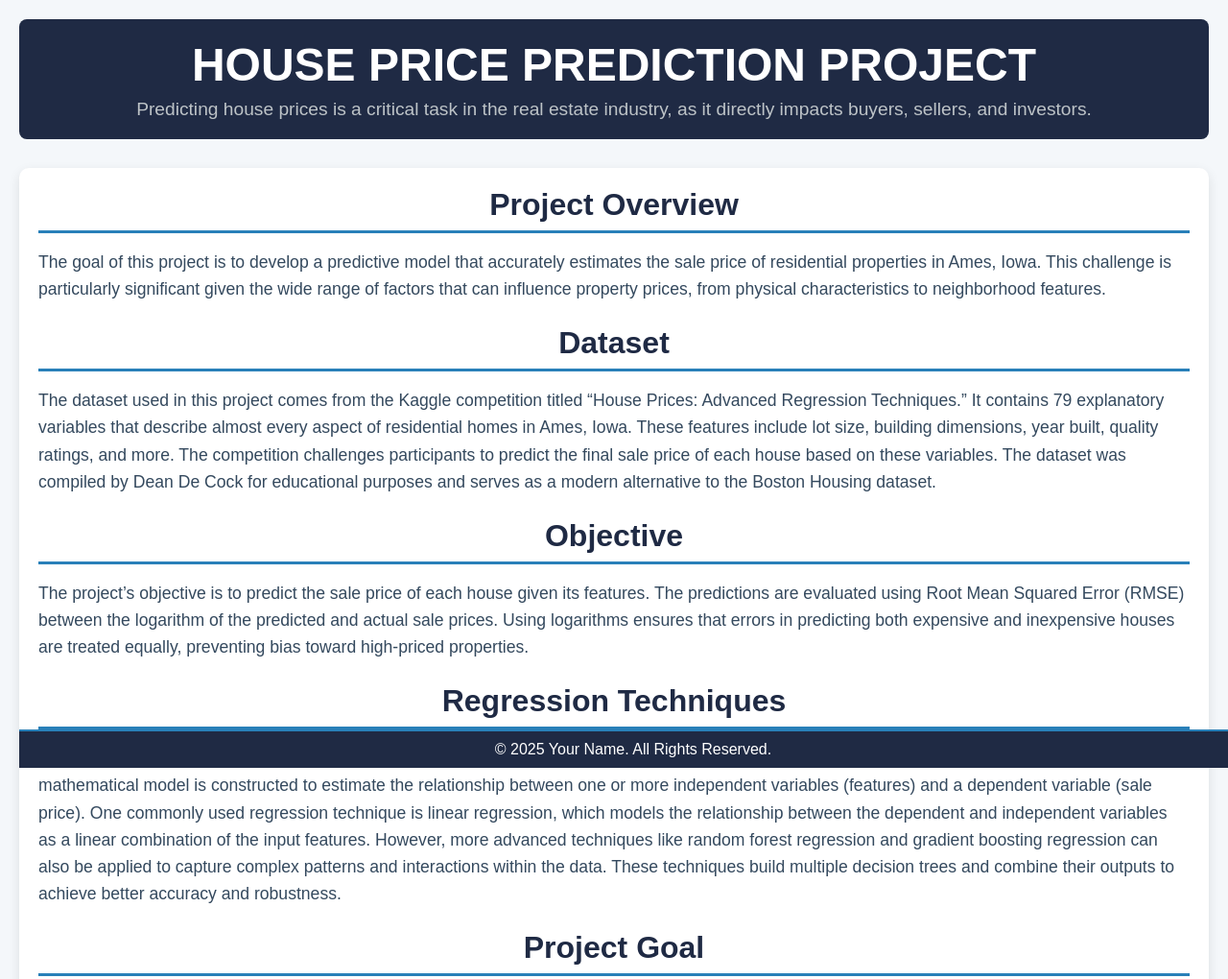
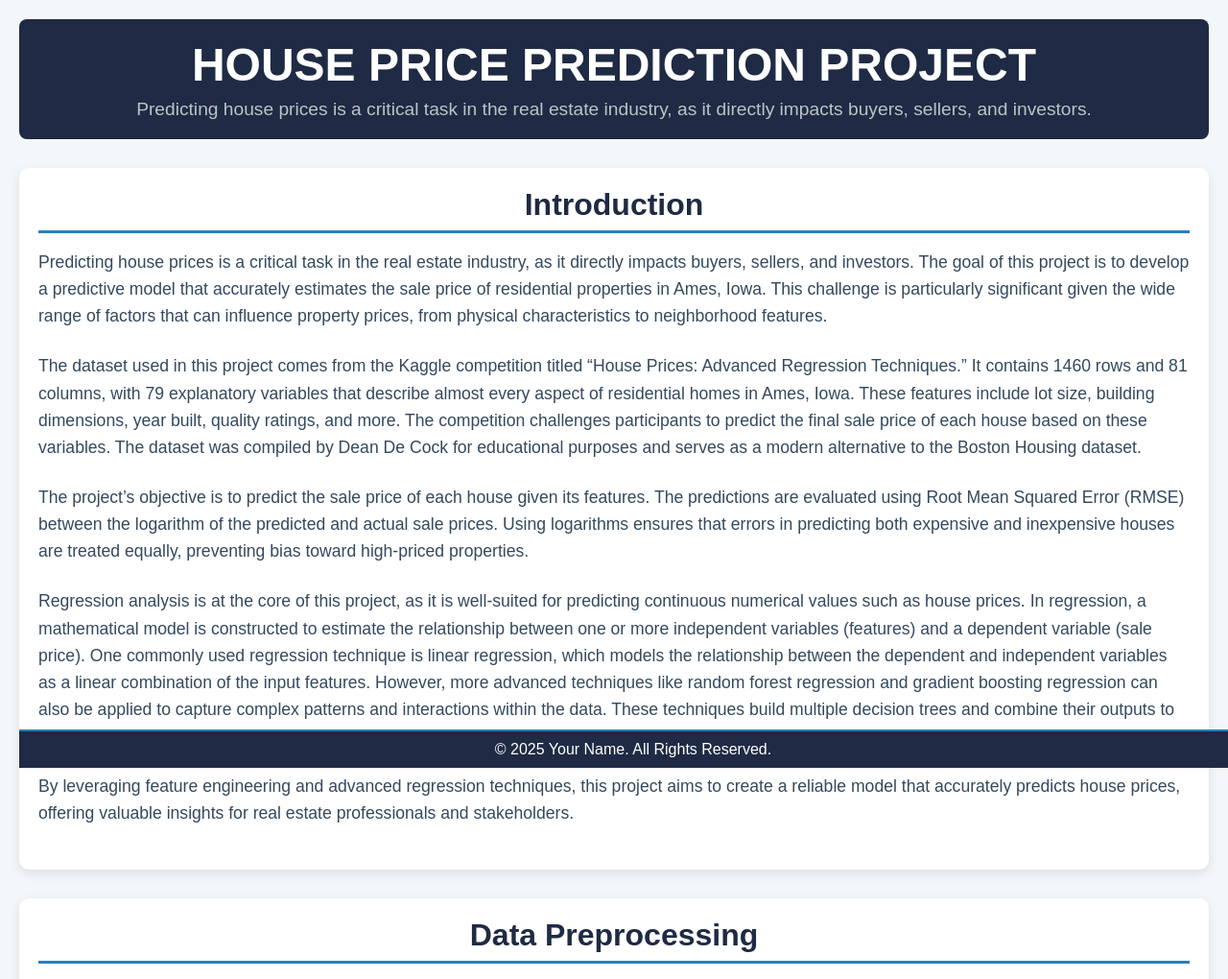
Before and after one commit to clarktommie/clarktommie.github.io-housingregression, a plain HTML site: page index.html in a window 1280 px wide. Shown: the top 1020 px of the page at 96% size. Drawn offline with Linux system fonts and the light colour scheme.

Commit message:
Update index.html

```diff
--- a/index.html
+++ b/index.html
@@ -11,23 +11,14 @@
         <h1>House Price Prediction Project</h1>
         <p class="intro">Predicting house prices is a critical task in the real estate industry, as it directly impacts buyers, sellers, and investors.</p>
     </header>
-    <section class="project-details">
-    <h2>Project Overview</h2>
-    <p>The goal of this project is to develop a predictive model that accurately estimates the sale price of residential properties in Ames, Iowa. This challenge is particularly significant given the wide range of factors that can influence property prices, from physical characteristics to neighborhood features.</p>
-
-    <h2>Dataset</h2>
-    <p>The dataset used in this project comes from the Kaggle competition titled “House Prices: Advanced Regression Techniques.” It contains 79 explanatory variables that describe almost every aspect of residential homes in Ames, Iowa. These features include lot size, building dimensions, year built, quality ratings, and more. The competition challenges participants to predict the final sale price of each house based on these variables. The dataset was compiled by Dean De Cock for educational purposes and serves as a modern alternative to the Boston Housing dataset.</p>
-
-    <h2>Objective</h2>
+    <section class="introduction">
+    <h2>Introduction</h2>
+    <p>Predicting house prices is a critical task in the real estate industry, as it directly impacts buyers, sellers, and investors. The goal of this project is to develop a predictive model that accurately estimates the sale price of residential properties in Ames, Iowa. This challenge is particularly significant given the wide range of factors that can influence property prices, from physical characteristics to neighborhood features.</p>
+    <p>The dataset used in this project comes from the Kaggle competition titled “House Prices: Advanced Regression Techniques.” It contains 1460 rows and 81 columns, with 79 explanatory variables that describe almost every aspect of residential homes in Ames, Iowa. These features include lot size, building dimensions, year built, quality ratings, and more. The competition challenges participants to predict the final sale price of each house based on these variables. The dataset was compiled by Dean De Cock for educational purposes and serves as a modern alternative to the Boston Housing dataset.</p>
     <p>The project’s objective is to predict the sale price of each house given its features. The predictions are evaluated using Root Mean Squared Error (RMSE) between the logarithm of the predicted and actual sale prices. Using logarithms ensures that errors in predicting both expensive and inexpensive houses are treated equally, preventing bias toward high-priced properties.</p>
-
-    <h2>Regression Techniques</h2>
     <p>Regression analysis is at the core of this project, as it is well-suited for predicting continuous numerical values such as house prices. In regression, a mathematical model is constructed to estimate the relationship between one or more independent variables (features) and a dependent variable (sale price). One commonly used regression technique is linear regression, which models the relationship between the dependent and independent variables as a linear combination of the input features. However, more advanced techniques like random forest regression and gradient boosting regression can also be applied to capture complex patterns and interactions within the data. These techniques build multiple decision trees and combine their outputs to achieve better accuracy and robustness.</p>
-
-    <h2>Project Goal</h2>
     <p>By leveraging feature engineering and advanced regression techniques, this project aims to create a reliable model that accurately predicts house prices, offering valuable insights for real estate professionals and stakeholders.</p>
-</section>
-
+    </section>
     <section class="data-preprocessing">
     <h2>Data Preprocessing</h2>
     <p>As with any data science project, data preprocessing is an essential step to ensure that the dataset is clean, consistent, and ready for the next phase—modeling. For this project, I began by addressing missing values, which are a common issue in real-world datasets. I noticed that some columns had a significant number of missing values, so I decided to remove any features with more than 45% missing data from both the training and testing datasets. This decision was made to keep only the most informative features, ensuring that the dataset remained manageable and relevant for the analysis.</p>
```
